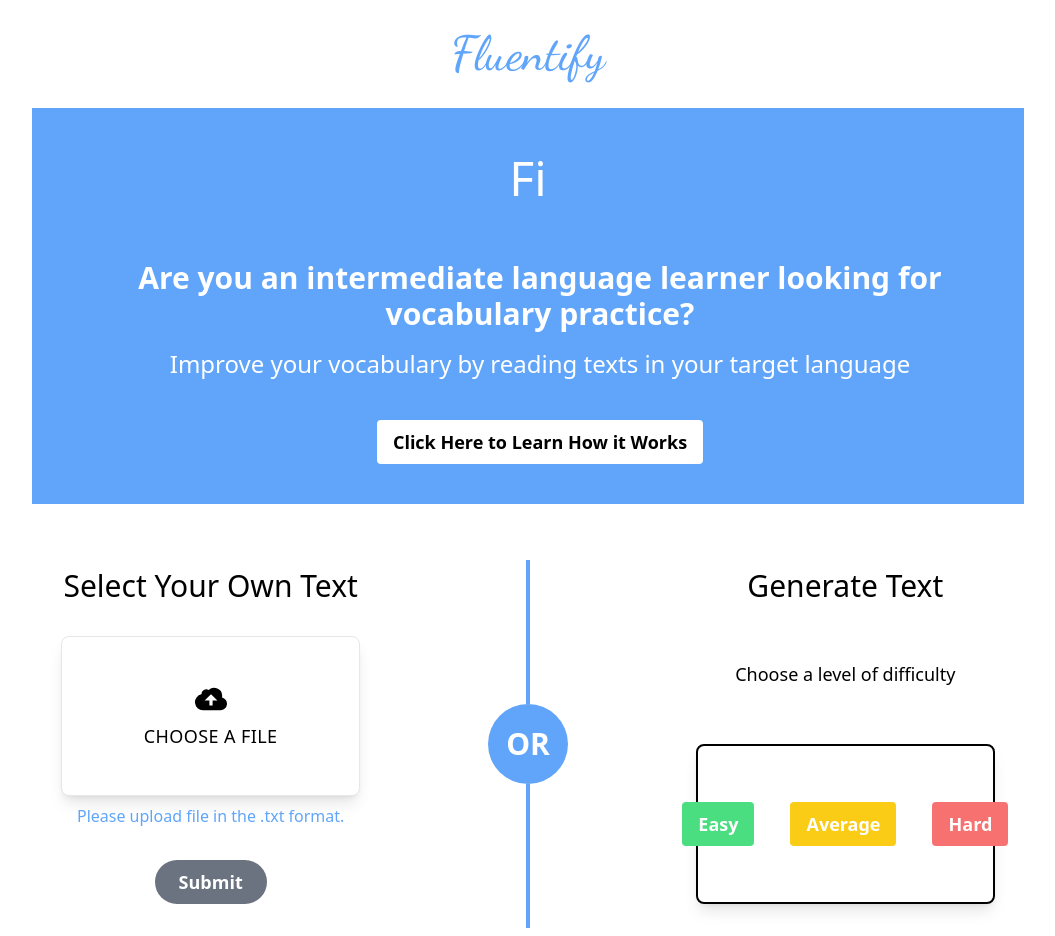
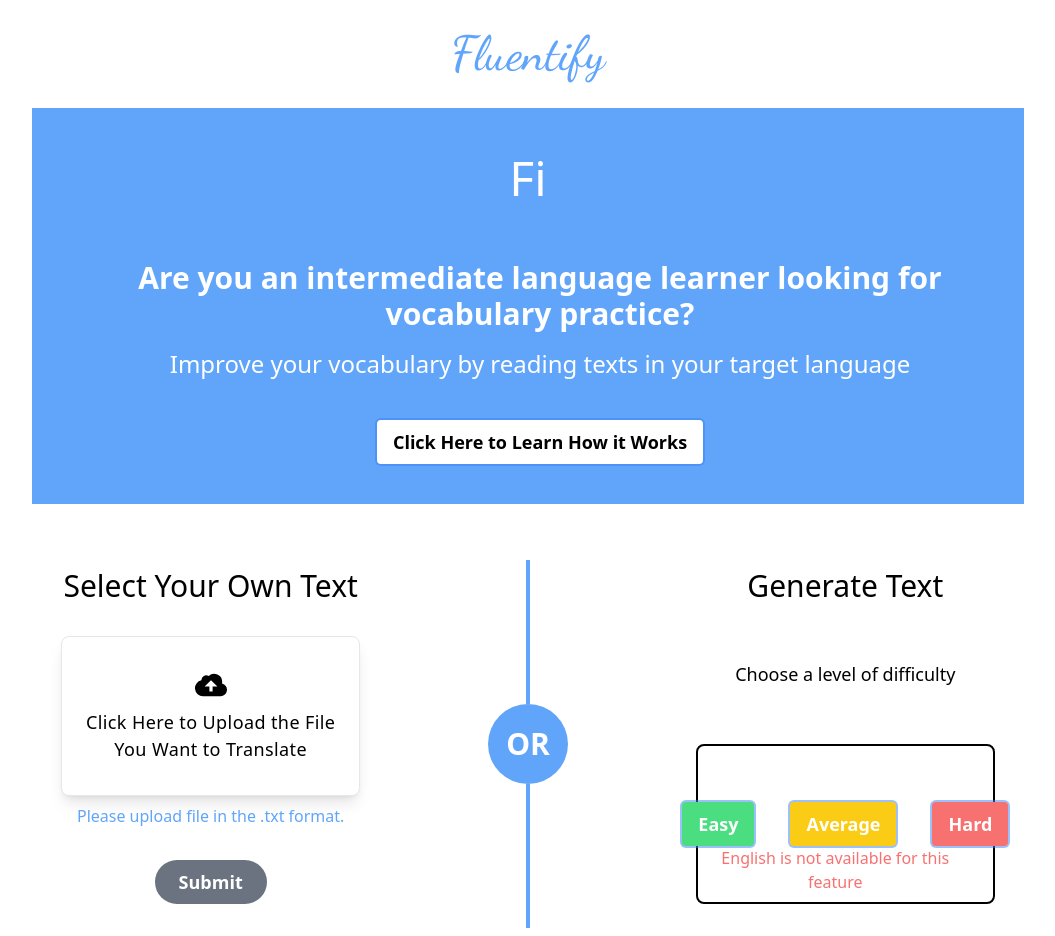
Before and after one commit to Zanzigzan/CPSC-2350-group-project, a React (Vite) app in the folder fluentify/: page / in a window 1280 px wide. Shown: the whole page, without its empty margins (112-1167 px from the left). Built offline with nearby package versions, Linux system fonts and the light colour scheme; no server answers.

Commit message:
Added extra info for labels #159

```diff
--- a/fluentify/src/SecondPage.jsx
+++ b/fluentify/src/SecondPage.jsx
@@ -14,7 +14,7 @@
 
   useEffect(() => {
     if (!language || !text) {
-      setError("Text and target language not chosen.")
+      setError("Text and target language not chosen.");
     } else {
       TranslateText();
     }
@@ -46,7 +46,8 @@
         <div className="flex">
           <Link
             to="/"
-            className="bg-red-700 hover:bg-red-900 text-white text-lg font-museo font-semibold py-2 px-4 rounded"
+            className="bg-red-700 hover:bg-red-900 text-white text-lg font-museo font-semibold py-2 px-4 rounded box-shadow: 0 0 0 5px rgba(59, 130, 246, 1.0)"
+            style={{ boxShadow: "0 0 0 2px rgba(59, 130, 246, 0.5)" }}
           >
             Click Here to Exit
           </Link>
@@ -64,6 +65,4 @@
   );
 };
 
-
-
 export default SecondPage;
--- a/fluentify/src/components/GenerateText.jsx
+++ b/fluentify/src/components/GenerateText.jsx
@@ -1,7 +1,7 @@
-import React, { useState } from 'react'
-import { generateText } from '../api/openai';
-import { useLanguage } from '../context/LanguageContext';
-import Spinner from './Spinner';
+import React, { useState } from "react";
+import { generateText } from "../api/openai";
+import { useLanguage } from "../context/LanguageContext";
+import Spinner from "./Spinner";
 
 const GenerateText = (props) => {
   const { setText } = useLanguage();
@@ -22,26 +22,48 @@
       props.setIsOpen(true);
       props.setLoading(false);
     }
-
   }
 
   return (
-    <div className='w-2/6 h-96 space-y-14 p-4'>
-      <div className='text-3xl font-medium'>
-        Generate Text
-      </div>
-      <p className='text-lg'>Choose a level of difficulty</p>
-      <div className='flex text-center justify-center space-x-9 border-black border-2 rounded-lg shadow-lg px-4 py-14 relative'>
-        <button className='bg-green-400 hover:bg-green-700 text-white text-lg font-bold py-2 px-4 rounded' onClick={() => handleClick('easy')}>Easy</button>
-        <button className='bg-yellow-400 hover:bg-yellow-700 text-white text-lg  font-bold py-2 px-4 rounded' onClick={() => handleClick('medium')}>Average</button>
-        <button className='bg-red-400 hover:bg-red-700 text-white text-lg font-bold py-2 px-4 rounded' onClick={() => handleClick('hard')}>Hard</button>
-        <div className={`${generating ? 'visible' : 'invisible'} absolute bottom-2 text-blue-400 flex transform -translate-x-7`}>
-          <Spinner size={'25px'} color={'blue-400'}/>
+    <div className="w-2/6 h-96 space-y-14 p-4">
+      <div className="text-3xl font-medium">Generate Text</div>
+      <div className="text-lg">Choose a level of difficulty</div>
+      <div className="flex text-center justify-center space-x-9 border-black border-2 rounded-lg px-4 py-14 relative">
+        <button
+          className="bg-green-400 hover:bg-green-700 text-white text-lg font-bold py-2 px-4 rounded box-shadow: 0 0 0 5px rgba(59, 130, 246, 1.0)"
+          style={{ boxShadow: "0 0 0 2px rgba(59, 130, 246, 0.5)" }}
+          onClick={() => handleClick("easy")}
+        >
+          Easy
+        </button>
+
+        <button
+          className="bg-yellow-400 hover:bg-yellow-700 text-white text-lg font-bold py-2 px-4 rounded box-shadow: 0 0 0 5px rgba(59, 130, 246, 1.0)"
+          style={{ boxShadow: "0 0 0 2px rgba(59, 130, 246, 0.5)" }}
+          onClick={() => handleClick("medium")}
+        >
+          Average
+        </button>
+        <button
+          className="bg-red-400 hover:bg-red-700 text-white text-lg font-bold py-2 px-4 rounded box-shadow: 0 0 0 5px rgba(59, 130, 246, 1.0)"
+          style={{ boxShadow: "0 0 0 2px rgba(59, 130, 246, 0.5)" }}
+          onClick={() => handleClick("hard")}
+        >
+          Hard
+        </button>
+        <div className={`${generating ? "invisible" : "visible"} absolute bottom-2 text-red-400 flex transform -translate-x-7`}>
+          English is not available for this feature
+        </div>
+        <div
+          className={`${generating ? "visible" : "invisible"} absolute bottom-2 text-blue-400 flex transform -translate-x-7`}
+        >
+          <Spinner size={"25px"} color={"blue-400"} />
           Generating...
         </div>
+
       </div>
     </div>
-  )
-}
+  );
+};
 
-export default GenerateText
+export default GenerateText;
--- a/fluentify/src/components/MainHeader.jsx
+++ b/fluentify/src/components/MainHeader.jsx
@@ -1,10 +1,9 @@
-import React from 'react'
-import { useState, useEffect } from 'react';
-
+import React from "react";
+import { useState, useEffect } from "react";
 
 const MainHeader = (props) => {
   const Typewriter = ({ text, delay, infinite }) => {
-    const [currentText, setCurrentText] = useState('');
+    const [currentText, setCurrentText] = useState("");
     const [currentIndex, setCurrentIndex] = useState(0);
 
     useEffect(() => {
@@ -12,12 +11,12 @@
 
       if (currentIndex <= text.length) {
         timeout = setTimeout(() => {
-          setCurrentText(prevText => prevText + text[currentIndex]);
-          setCurrentIndex(prevIndex => prevIndex + 1);
+          setCurrentText((prevText) => prevText + text[currentIndex]);
+          setCurrentIndex((prevIndex) => prevIndex + 1);
         }, delay);
       } else if (infinite) {
         setCurrentIndex(0);
-        setCurrentText('');
+        setCurrentText("");
       }
       return () => clearTimeout(timeout);
     }, [currentIndex, delay, infinite, text]);
@@ -25,24 +24,34 @@
     return <span>{currentText}</span>;
   };
 
-  function handleClick(){
+  function handleClick() {
     props.setShowModal(true);
   }
 
+  return (
+    <div className="bg-blue-400 py-10 space-x-6">
+      <div className="h-12 mb-16 mt-0 text-white text-5xl font-medium leading-tight text-primary">
+        {" "}
+        <Typewriter text="Find Your Fluent" delay={150} infinite />
+      </div>
+      <div className="text-3xl font-bold text-white qleading-tight mb-4">
+        Are you an intermediate language learner looking for vocabulary
+        practice?
+      </div>
+      <div className="text-2xl text-white qleading-tight">
+        Improve your vocabulary by reading texts in your target language
+      </div>
+      <div className="mt-10">
+        <button
+          className="bg-white hover:text-blue-400 text-black text-lg font-semibold py-2 px-4 rounded box-shadow: 0 0 0 5px rgba(59, 130, 246, 1.0)"
+          style={{ boxShadow: "0 0 0 2px rgba(59, 130, 246, 0.5)" }}
+          onClick={handleClick}
+        >
+          Click Here to Learn How it Works
+        </button>
+      </div>
+    </div>
+  );
+};
 
-  return (
-    <div className='bg-blue-400 py-10 space-x-6'>
-        <div className='h-12 mb-16 mt-0 text-white text-5xl font-medium leading-tight text-primary'> <Typewriter text="Find Your Fluent" delay={150} infinite/></div>
-        <div className='text-3xl font-bold text-white qleading-tight mb-4'>Are you an intermediate language learner looking for vocabulary practice?</div>
-        <div className='text-2xl text-white qleading-tight'>Improve your vocabulary by reading texts in your target language</div>
-        <div className='mt-10'>
-          <button className='bg-white hover:text-blue-400 text-black text-lg font-semibold py-2 px-4 rounded' onClick ={handleClick}>
-              Click Here to Learn How it Works
-          </button>
-        </div>
-    </div>
-
-  )
-}
-
-export default MainHeader
+export default MainHeader;
--- a/fluentify/src/components/SelectFile.jsx
+++ b/fluentify/src/components/SelectFile.jsx
@@ -25,7 +25,13 @@
   }
 
   const showFileName = () => {
-    return selectedFile ? selectedFile.name : "Choose a file";
+    return selectedFile ? (
+      selectedFile.name
+    ) : (
+      <span>
+        Click Here to Upload the File You Want to Translate
+      </span>
+    );
   };
 
   function handleSubmit() {
@@ -71,7 +77,7 @@
         onMouseEnter={() => setMouseInside(true)} // Set mouse inside to true
         onMouseLeave={() => setMouseInside(false)} // Set mouse inside to false
       >
-        <label className="h-40 flex flex-col items-center justify-center px-4 py-6 bg-white text-blue rounded-lg shadow-lg tracking-wide uppercase border border-blue cursor-pointer hover:bg-blue-500 hover:text-white">
+        <label className="h-40 flex flex-col items-center justify-center px-4 py-6 bg-white text-blue rounded-lg shadow-lg tracking-wide border border-blue cursor-pointer hover:bg-blue-500 hover:text-white">
           <svg
             className="w-8 h-8"
             fill="currentColor"
@@ -85,11 +91,11 @@
               <span>
                 Please ensure your document is:
                 <br />
-                1. Free of typographical errors
+                1. Free of errors
                 <br />
-                2. Exclusively in one language
+                2. Strictly in one language
                 <br />
-                3. Comprises a minimum of ten words.
+                3. Has at least ten words
               </span>
             ) : (
               showFileName()
--- a/fluentify/src/components/TranslatedText.jsx
+++ b/fluentify/src/components/TranslatedText.jsx
@@ -1,4 +1,4 @@
-import React, { useState, useEffect} from "react";
+import React, { useState, useEffect } from "react";
 import { useLanguage } from "../context/LanguageContext";
 import { Link } from "react-router-dom";
 
@@ -32,7 +32,7 @@
 
   return (
     <div className="flex">
-      <div className="font-museo border-4 border-gray-700 border-opacity-90 rounded-lg h-screen w-full overflow-auto text-l p-7">
+      <div className="font-museo border-4 border-gray-700 border-opacity-90 rounded-lg h-screen w-full overflow-auto text-xl p-7 text-left">
         {
           props.translating ?
           <div className='italic'><TextAnimation /></div>
```
Also changed, not shown: fluentify/src/components/QuizDisplay.jsx (+83 -43 lines).
